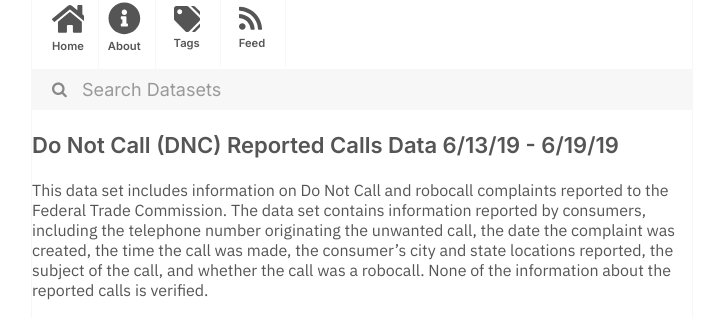
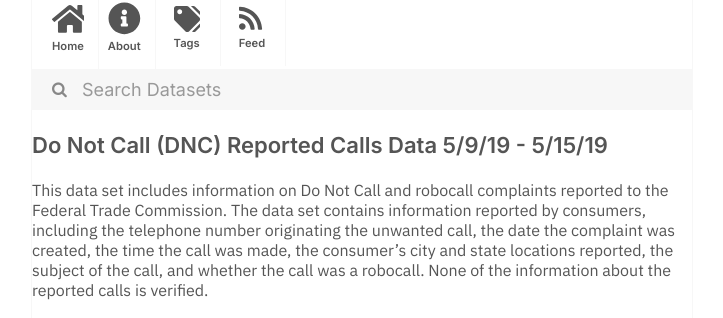
Before and after one commit to dayda-entities/federal-trade-commission, a Jekyll site: the page built from _posts/2020-11-12-do-not-call-dnc-reported-calls.md, in a window 1280 px wide. Shown: the part 216-534 px from the top of the page, without its empty margins (278-1001 px from the left). Built offline with Jekyll 4.4.1, drawn with Linux system fonts in a browser that asks for light colours.

Commit message:
Publish Data

```diff
--- a/_posts/2020-11-12-do-not-call-dnc-reported-calls.md
+++ b/_posts/2020-11-12-do-not-call-dnc-reported-calls.md
@@ -1,7 +1,7 @@
 ---
-title: Do Not Call (DNC) Reported Calls Data 6/13/19 - 6/19/19
-created: '2020-11-12T12:21:00.223786'
-modified: '2020-11-12T12:21:00.223796'
+title: Do Not Call (DNC) Reported Calls Data 5/9/19 - 5/15/19
+created: '2020-11-12T12:20:58.161134'
+modified: '2020-11-12T12:20:58.161144'
 state: active
 type: dataset
 tags:
@@ -12,7 +12,7 @@ tags:
   - Robocalls
 groups: []
 csv_url: >-
-  https://www.ftc.gov/sites/default/files/dnc_complaint_numbers_06-14-19thru06-20-19.csv
+  https://www.ftc.gov/sites/default/files/dnc_complaint_numbers_05-10-19thru05-16-19.csv
 json_url: ''
 layout: post
 
```
